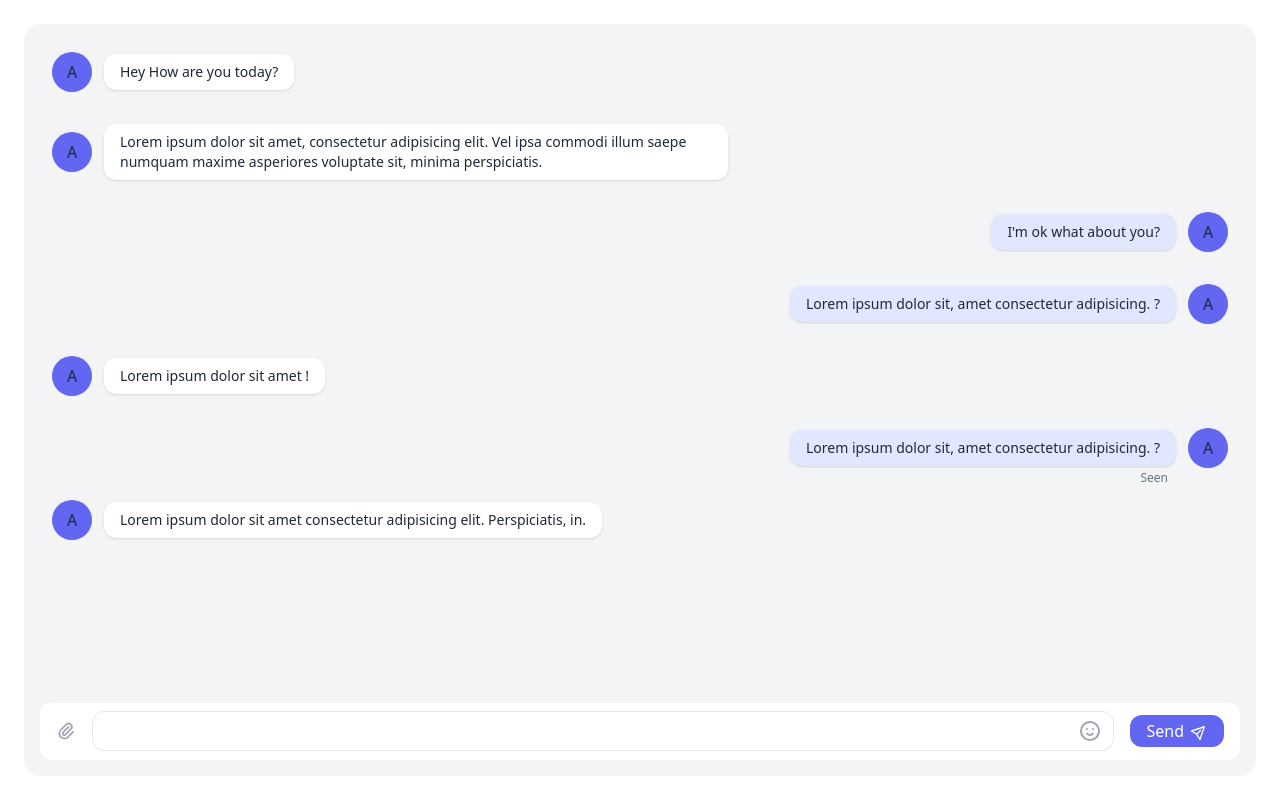
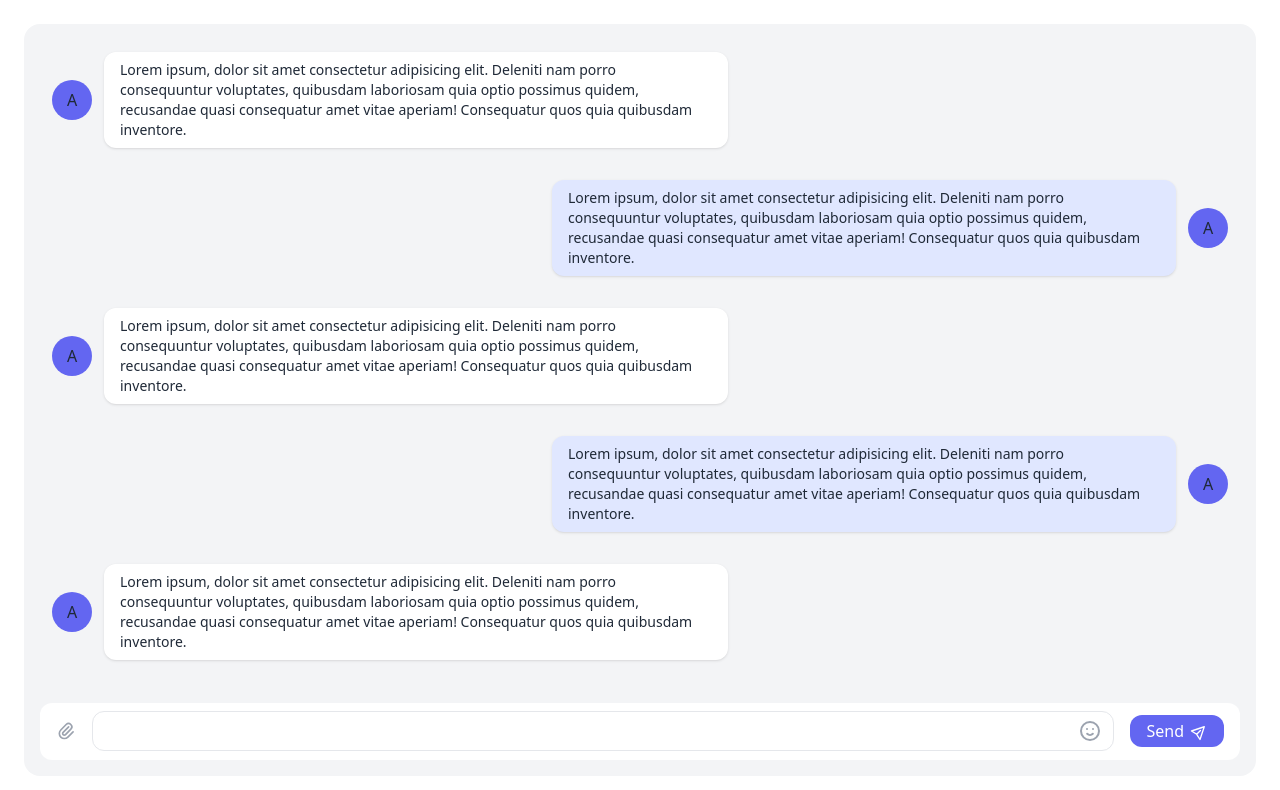
Before and after one commit to NdekoCode/chat-react, a React (Vite) app: page / in a window 1280 px wide. Shown: the top 790 px of the page. Built offline with nearby package versions, Linux system fonts and the light colour scheme.

Commit message:
feat: message

```diff
--- /dev/null
+++ b/src/Message.jsx
@@ -0,0 +1,25 @@
+import React from "react";
+
+const Message = ({ index, message }) => {
+  const classBody =
+    index % 2 === 0 ? "col-start-1 col-end-8" : "col-start-6 col-end-13";
+  const classContent =
+    index % 2 === 0 ? "flex-row" : "justify-start flex-row-reverse";
+  const classMsg = index % 2 === 0 ? "ml-3 bg-white " : "mr-3 bg-indigo-100";
+  return (
+    <div className={`${classBody} p-3 rounded-lg`}>
+      <div className={`flex ${classContent} items-center`}>
+        <div className="flex items-center justify-center h-10 w-10 rounded-full bg-indigo-500 flex-shrink-0">
+          A
+        </div>
+        <div
+          className={`relative ${classMsg} text-sm  py-2 px-4 shadow rounded-xl`}
+        >
+          <div>{message.content}</div>
+        </div>
+      </div>
+    </div>
+  );
+};
+
+export default Message;
--- a/src/Messages.jsx
+++ b/src/Messages.jsx
@@ -1,94 +1,71 @@
 import React from "react";
+import { useState } from "react";
+import Message from "./Message";
 
 const Messages = () => {
+  const [messages, setMessages] = useState([
+    {
+      id: Date.now(),
+      content:
+        "Lorem ipsum, dolor sit amet consectetur adipisicing elit. Deleniti nam porro consequuntur voluptates, quibusdam laboriosam quia optio possimus quidem, recusandae quasi consequatur amet vitae aperiam! Consequatur quos quia quibusdam inventore.",
+      created_at: new Date().getTime(),
+    },
+    {
+      id: Date.now(),
+      content:
+        "Lorem ipsum, dolor sit amet consectetur adipisicing elit. Deleniti nam porro consequuntur voluptates, quibusdam laboriosam quia optio possimus quidem, recusandae quasi consequatur amet vitae aperiam! Consequatur quos quia quibusdam inventore.",
+      created_at: new Date().getTime(),
+    },
+    {
+      id: Date.now(),
+      content:
+        "Lorem ipsum, dolor sit amet consectetur adipisicing elit. Deleniti nam porro consequuntur voluptates, quibusdam laboriosam quia optio possimus quidem, recusandae quasi consequatur amet vitae aperiam! Consequatur quos quia quibusdam inventore.",
+      created_at: new Date().getTime(),
+    },
+    {
+      id: Date.now(),
+      content:
+        "Lorem ipsum, dolor sit amet consectetur adipisicing elit. Deleniti nam porro consequuntur voluptates, quibusdam laboriosam quia optio possimus quidem, recusandae quasi consequatur amet vitae aperiam! Consequatur quos quia quibusdam inventore.",
+      created_at: new Date().getTime(),
+    },
+    {
+      id: Date.now(),
+      content:
+        "Lorem ipsum, dolor sit amet consectetur adipisicing elit. Deleniti nam porro consequuntur voluptates, quibusdam laboriosam quia optio possimus quidem, recusandae quasi consequatur amet vitae aperiam! Consequatur quos quia quibusdam inventore.",
+      created_at: new Date().getTime(),
+    },
+    {
+      id: Date.now(),
+      content:
+        "Lorem ipsum, dolor sit amet consectetur adipisicing elit. Deleniti nam porro consequuntur voluptates, quibusdam laboriosam quia optio possimus quidem, recusandae quasi consequatur amet vitae aperiam! Consequatur quos quia quibusdam inventore.",
+      created_at: new Date().getTime(),
+    },
+    {
+      id: Date.now(),
+      content:
+        "Lorem ipsum, dolor sit amet consectetur adipisicing elit. Deleniti nam porro consequuntur voluptates, quibusdam laboriosam quia optio possimus quidem, recusandae quasi consequatur amet vitae aperiam! Consequatur quos quia quibusdam inventore.",
+      created_at: new Date().getTime(),
+    },
+    {
+      id: Date.now(),
+      content:
+        "Lorem ipsum, dolor sit amet consectetur adipisicing elit. Deleniti nam porro consequuntur voluptates, quibusdam laboriosam quia optio possimus quidem, recusandae quasi consequatur amet vitae aperiam! Consequatur quos quia quibusdam inventore.",
+      created_at: new Date().getTime(),
+    },
+    {
+      id: Date.now(),
+      content:
+        "Lorem ipsum, dolor sit amet consectetur adipisicing elit. Deleniti nam porro consequuntur voluptates, quibusdam laboriosam quia optio possimus quidem, recusandae quasi consequatur amet vitae aperiam! Consequatur quos quia quibusdam inventore.",
+      created_at: new Date().getTime(),
+    },
+  ]);
   return (
     <div className="flex flex-col h-full overflow-x-auto mb-4">
       <div className="flex flex-col h-full">
         <div className="grid grid-cols-12 gap-y-2">
-          <div className="col-start-1 col-end-8 p-3 rounded-lg">
-            <div className="flex flex-row items-center">
-              <div className="flex items-center justify-center h-10 w-10 rounded-full bg-indigo-500 flex-shrink-0">
-                A
-              </div>
-              <div className="relative ml-3 text-sm bg-white py-2 px-4 shadow rounded-xl">
-                <div>Hey How are you today?</div>
-              </div>
-            </div>
-          </div>
-          <div className="col-start-1 col-end-8 p-3 rounded-lg">
-            <div className="flex flex-row items-center">
-              <div className="flex items-center justify-center h-10 w-10 rounded-full bg-indigo-500 flex-shrink-0">
-                A
-              </div>
-              <div className="relative ml-3 text-sm bg-white py-2 px-4 shadow rounded-xl">
-                <div>
-                  Lorem ipsum dolor sit amet, consectetur adipisicing elit. Vel
-                  ipsa commodi illum saepe numquam maxime asperiores voluptate
-                  sit, minima perspiciatis.
-                </div>
-              </div>
-            </div>
-          </div>
-          <div className="col-start-6 col-end-13 p-3 rounded-lg">
-            <div className="flex items-center justify-start flex-row-reverse">
-              <div className="flex items-center justify-center h-10 w-10 rounded-full bg-indigo-500 flex-shrink-0">
-                A
-              </div>
-              <div className="relative mr-3 text-sm bg-indigo-100 py-2 px-4 shadow rounded-xl">
-                <div>I'm ok what about you?</div>
-              </div>
-            </div>
-          </div>
-          <div className="col-start-6 col-end-13 p-3 rounded-lg">
-            <div className="flex items-center justify-start flex-row-reverse">
-              <div className="flex items-center justify-center h-10 w-10 rounded-full bg-indigo-500 flex-shrink-0">
-                A
-              </div>
-              <div className="relative mr-3 text-sm bg-indigo-100 py-2 px-4 shadow rounded-xl">
-                <div>
-                  Lorem ipsum dolor sit, amet consectetur adipisicing. ?
-                </div>
-              </div>
-            </div>
-          </div>
-          <div className="col-start-1 col-end-8 p-3 rounded-lg">
-            <div className="flex flex-row items-center">
-              <div className="flex items-center justify-center h-10 w-10 rounded-full bg-indigo-500 flex-shrink-0">
-                A
-              </div>
-              <div className="relative ml-3 text-sm bg-white py-2 px-4 shadow rounded-xl">
-                <div>Lorem ipsum dolor sit amet !</div>
-              </div>
-            </div>
-          </div>
-          <div className="col-start-6 col-end-13 p-3 rounded-lg">
-            <div className="flex items-center justify-start flex-row-reverse">
-              <div className="flex items-center justify-center h-10 w-10 rounded-full bg-indigo-500 flex-shrink-0">
-                A
-              </div>
-              <div className="relative mr-3 text-sm bg-indigo-100 py-2 px-4 shadow rounded-xl">
-                <div>
-                  Lorem ipsum dolor sit, amet consectetur adipisicing. ?
-                </div>
-                <div className="absolute text-xs bottom-0 right-0 -mb-5 mr-2 text-gray-500">
-                  Seen
-                </div>
-              </div>
-            </div>
-          </div>
-          <div className="col-start-1 col-end-8 p-3 rounded-lg">
-            <div className="flex flex-row items-center">
-              <div className="flex items-center justify-center h-10 w-10 rounded-full bg-indigo-500 flex-shrink-0">
-                A
-              </div>
-              <div className="relative ml-3 text-sm bg-white py-2 px-4 shadow rounded-xl">
-                <div>
-                  Lorem ipsum dolor sit amet consectetur adipisicing elit.
-                  Perspiciatis, in.
-                </div>
-              </div>
-            </div>
-          </div>
+          {messages.map((item, index) => (
+            <Message key={index} index={index} message={item} />
+          ))}
         </div>
       </div>
     </div>
```
